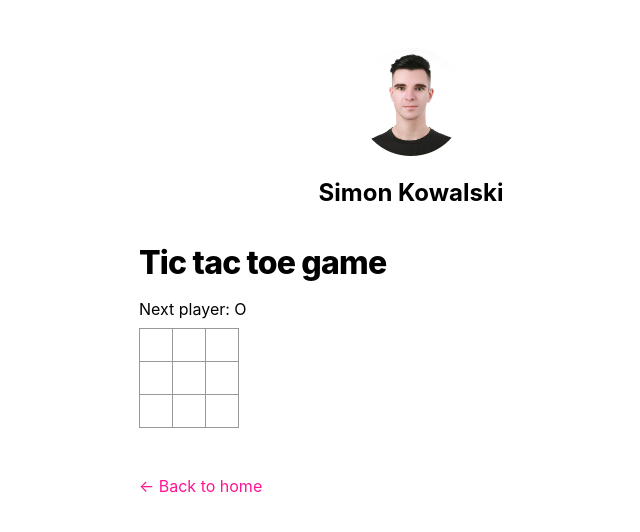
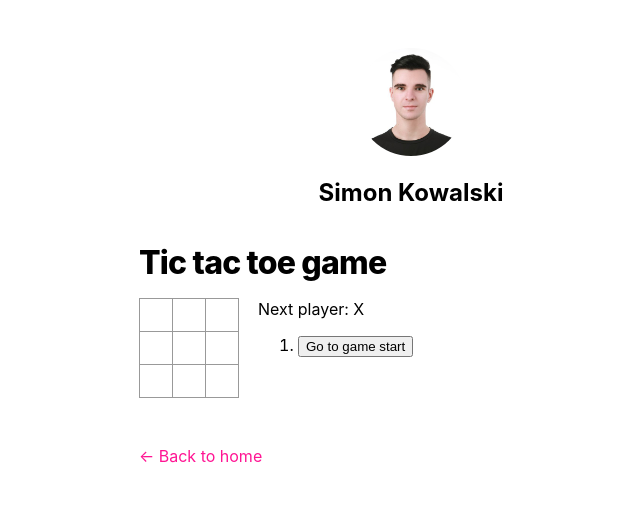
Before and after one commit to skowalskidev/next-js-blog-tutorial, a Next.js app: page /game/tic-tac-toe in a window 1280 px wide. Shown: the top 532 px of the page, without its empty margins (229-869 px from the left). Built offline with nearby package versions, Linux system fonts and the light colour scheme.

Commit message:
Finished the game

```diff
--- a/components/board.tsx
+++ b/components/board.tsx
@@ -1,49 +1,19 @@
-import React, {useState} from "react";
+import React from "react";
 import {Square} from "./square";
 
 import boardStyles from './board.module.css'
 
 export function Board(props: any) {
-    const [state, setState] = useState({
-        squares: Array(9).fill(null),
-        xIsNext: false,
-    })
-
-    const markXOnSquares = (i: number) => {
-        const newSquares = state.squares.slice();
-        newSquares[i] = state.xIsNext ? 'X' : 'O';
-        return newSquares;
-    }
-
-    const handleClick = (i: number) => {
-        if (calculateWinner(state.squares) || state.squares[i]) {
-            return;
-        }
-        setState({
-            xIsNext: !state.xIsNext,
-            squares: markXOnSquares(i)
-        });
-    }
-
     const renderSquare = (i: number) => {
         return <Square
-            value={state.squares[i]}
+            value={props.squares[i]}
             onClick={() => {
-                handleClick(i)
+                props.onClick(i)
             }}
         />
     };
 
-    const winner = calculateWinner(state.squares);
-    let status;
-    if (winner) {
-        status = 'Winner: ' + winner;
-    } else {
-        status = 'Next player: ' + (state.xIsNext ? 'X' : 'O');
-    }
-
     return <div>
-        <div className={boardStyles.status}>{status}</div>
         <div className={boardStyles['board-row']}>
             {renderSquare(0)}
             {renderSquare(1)}
@@ -61,23 +31,3 @@ export function Board(props: any) {
         </div>
     </div>;
 }
-
-function calculateWinner(squares: any[]) {
-    const lines = [
-        [0, 1, 2],
-        [3, 4, 5],
-        [6, 7, 8],
-        [0, 3, 6],
-        [1, 4, 7],
-        [2, 5, 8],
-        [0, 4, 8],
-        [2, 4, 6],
-    ];
-    for (let i = 0; i < lines.length; i++) {
-        const [a, b, c] = lines[i];
-        if (squares[a] && squares[a] === squares[b] && squares[a] === squares[c]) {
-            return squares[a];
-        }
-    }
-    return null;
-}
--- a/components/game.tsx
+++ b/components/game.tsx
@@ -1,16 +1,94 @@
-import React from "react";
+import React, {useState} from "react";
 import {Board} from "./board";
 
 import gameStyles from './game.module.css';
 
 export function Game() {
+    const [state, setState] = useState({
+        squares: Array(9).fill(null),
+        history: [{
+            squares: Array(9).fill(null),
+        }],
+        stepNumber: 0,
+        xIsNext: true,
+    })
+
+    const handleClick = (i: number) => {
+        const history = state.history.slice(0, state.stepNumber + 1);
+        const current = history[history.length - 1];
+        const squares = current.squares.slice();
+        if (calculateWinner(squares) || squares[i]) {
+            return;
+        }
+        squares[i] = state.xIsNext ? 'X' : 'O';
+        setState({
+            squares: squares,
+            history: history.concat([{
+                squares: squares,
+            }]),
+            stepNumber: history.length,
+            xIsNext: !state.xIsNext,
+        });
+    }
+
+    const jumpTo = (step: number) => {
+        setState({
+            ...state,
+            stepNumber: step,
+            xIsNext: (step % 2) === 0,
+        });
+    }
+
+    const moves = state.history.map((step, move) => {
+        const desc = move ?
+            'Go to move #' + move :
+            'Go to game start';
+        return (
+            <li key={move}>
+                <button onClick={() => jumpTo(move)}>{desc}</button>
+            </li>
+        );
+    });
+
+    const current = state.history[state.stepNumber];
+    const winner = calculateWinner(current.squares);
+    let status;
+    if (winner) {
+        status = 'Winner: ' + winner;
+    } else {
+        status = 'Next player: ' + (state.xIsNext ? 'X' : 'O');
+    }
+
     return <div className={gameStyles.game}>
         <div className={gameStyles['game-board']}>
-            <Board/>
+            <Board
+                squares={current.squares}
+                onClick={(i: number) => handleClick(i)}
+            />
         </div>
         <div className={gameStyles['game-info']}>
-            <div>{/* status */}</div>
-            <ol>{/* TODO */}</ol>
+            <div>{status}</div>
+            <ol>{moves}</ol>
         </div>
     </div>
 }
+
+function calculateWinner(squares: any[]) {
+    const lines = [
+        [0, 1, 2],
+        [3, 4, 5],
+        [6, 7, 8],
+        [0, 3, 6],
+        [1, 4, 7],
+        [2, 5, 8],
+        [0, 4, 8],
+        [2, 4, 6],
+    ];
+    for (let i = 0; i < lines.length; i++) {
+        const [a, b, c] = lines[i];
+        if (squares[a] && squares[a] === squares[b] && squares[a] === squares[c]) {
+            return squares[a];
+        }
+    }
+    return null;
+}
--- a/pages/index.tsx
+++ b/pages/index.tsx
@@ -33,7 +33,7 @@ export default function Home({allPostsData}: any) {
                         </li>
                     ))}
                     <li className={utilStyles.listItem} key='game-link-li'>
-                        <Link href={`/game/tic-tac-toe`}>Game</Link>
+                        <Link href={`/game/tic-tac-toe`}>Tic tac toe game</Link>
                     </li>
                 </ul>
             </section>
```
